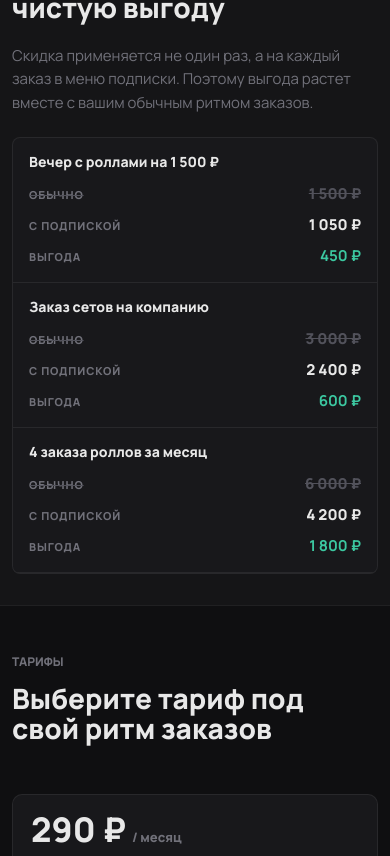
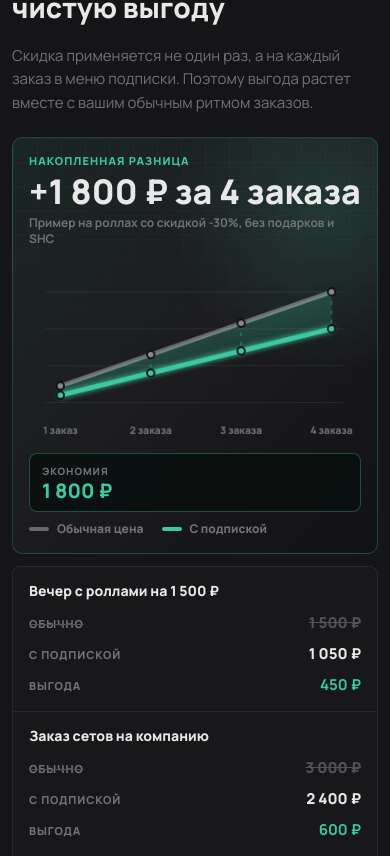
Before and after one commit to Roman72-186/miniapp-sushii, a React (Create React App) app: page / in a window 390 px wide. Shown: the part 1828-2684 px from the top of the page. Built offline with nearby package versions, Linux system fonts and the light colour scheme.

Commit message:
feat(landing): добавить график экономии подписки

```diff
--- a/src/LandingPage.js
+++ b/src/LandingPage.js
@@ -55,6 +55,20 @@ const savings = [
   { label: 'Заказ сетов на компанию', regular: '3 000 ₽', subscriber: '2 400 ₽', profit: '600 ₽' },
   { label: '4 заказа роллов за месяц', regular: '6 000 ₽', subscriber: '4 200 ₽', profit: '1 800 ₽' },
 ];
+
+const savingsCurve = [
+  { label: '1 заказ', regular: '1 500 ₽', subscriber: '1 050 ₽', profit: '+450 ₽', x: 34, regularY: 142, subscriberY: 152 },
+  { label: '2 заказа', regular: '3 000 ₽', subscriber: '2 100 ₽', profit: '+900 ₽', x: 132, regularY: 108, subscriberY: 128 },
+  { label: '3 заказа', regular: '4 500 ₽', subscriber: '3 150 ₽', profit: '+1 350 ₽', x: 230, regularY: 74, subscriberY: 104 },
+  { label: '4 заказа', regular: '6 000 ₽', subscriber: '4 200 ₽', profit: '+1 800 ₽', x: 328, regularY: 40, subscriberY: 80 },
+];
+
+const regularLine = savingsCurve.map((point) => `${point.x},${point.regularY}`).join(' ');
+const subscriberLine = savingsCurve.map((point) => `${point.x},${point.subscriberY}`).join(' ');
+const savingsArea = [
+  ...savingsCurve.map((point) => `${point.x},${point.regularY}`),
+  ...[...savingsCurve].reverse().map((point) => `${point.x},${point.subscriberY}`),
+].join(' ');
 
 const tariffs = [
   {
@@ -206,7 +220,7 @@ function LandingPage() {
     : { href: '/login', label: userLoading ? 'Проверяем' : 'Войти' };
   const primaryCta = hadSubscription
       ? { href: '#tariffs', label: 'Продлить подписку' }
-      : { href: '#tariffs', label: 'Посчитать выгоду' };
+      : { href: '#economy', label: 'Посчитать выгоду' };
   const secondaryCta = hadSubscription
       ? { href: '/profile', label: 'Проверить профиль' }
       : { href: '/discount-shop', label: 'Меню подписки' };
@@ -255,9 +269,16 @@ function LandingPage() {
     onScroll();
     window.addEventListener('scroll', onScroll, { passive: true });
 
+    const hashScrollTimer = window.setTimeout(() => {
+      const hash = window.location.hash.slice(1);
+      if (!hash) return;
+      document.getElementById(hash)?.scrollIntoView({ block: 'start' });
+    }, 80);
+
     return () => {
       document.body.classList.remove('shop-body');
       window.removeEventListener('scroll', onScroll);
+      window.clearTimeout(hashScrollTimer);
       if (observer) observer.disconnect();
     };
   }, []);
@@ -285,6 +306,7 @@ function LandingPage() {
         </a>
         <nav className="landing-nav__links" aria-label="Основные разделы">
           <a href="#benefits">Выгоды</a>
+          <a href="#economy">Экономия</a>
           <a href="#tariffs">Тарифы</a>
           <a href="#faq">Вопросы</a>
         </nav>
@@ -337,7 +359,7 @@ function LandingPage() {
         </div>
       </section>
 
-      <section className="landing-section landing-section--savings landing-reveal" aria-labelledby="savings-title">
+      <section className="landing-section landing-section--savings landing-reveal" id="economy" aria-labelledby="savings-title">
         <div className="landing-section__inner landing-savings">
           <div className="landing-reveal">
             <p className="landing-section__eyebrow">Экономика подписки</p>
@@ -347,7 +369,57 @@ function LandingPage() {
               Поэтому выгода растет вместе с вашим обычным ритмом заказов.
             </p>
           </div>
-          <div className="landing-savings__table landing-reveal" style={{ '--reveal-delay': '120ms' }} aria-label="Примеры экономии">
+          <div className="landing-savings__visual landing-reveal" style={{ '--reveal-delay': '120ms' }}>
+            <figure className="landing-savings-chart" aria-labelledby="savings-chart-title">
+              <figcaption>
+                <span>Накопленная разница</span>
+                <strong id="savings-chart-title">+1 800 ₽ за 4 заказа</strong>
+                <small>Пример на роллах со скидкой -30%, без подарков и SHC</small>
+              </figcaption>
+              <div className="landing-savings-chart__canvas">
+                <svg viewBox="0 0 360 206" role="img" aria-label="График сравнения обычной цены и цены с подпиской">
+                  <defs>
+                    <linearGradient id="landingSavingArea" x1="0" x2="1" y1="0" y2="1">
+                      <stop offset="0%" stopColor="rgba(60, 200, 161, 0.42)" />
+                      <stop offset="100%" stopColor="rgba(60, 200, 161, 0.05)" />
+                    </linearGradient>
+                    <filter id="landingSavingGlow" x="-20%" y="-20%" width="140%" height="140%">
+                      <feGaussianBlur stdDeviation="3" result="blur" />
+                      <feMerge>
+                        <feMergeNode in="blur" />
+                        <feMergeNode in="SourceGraphic" />
+                      </feMerge>
+                    </filter>
+                  </defs>
+                  <g className="landing-savings-chart__grid" aria-hidden="true">
+                    <line x1="18" y1="40" x2="342" y2="40" />
+                    <line x1="18" y1="80" x2="342" y2="80" />
+                    <line x1="18" y1="120" x2="342" y2="120" />
+                    <line x1="18" y1="160" x2="342" y2="160" />
+                  </g>
+                  <polygon className="landing-savings-chart__area" points={savingsArea} />
+                  <polyline className="landing-savings-chart__line landing-savings-chart__line--regular" points={regularLine} />
+                  <polyline className="landing-savings-chart__line landing-savings-chart__line--subscriber" points={subscriberLine} />
+                  {savingsCurve.map((point, index) => (
+                    <g className="landing-savings-chart__point" key={point.label} style={{ '--point-delay': `${index * 90}ms` }}>
+                      <line x1={point.x} y1={point.regularY} x2={point.x} y2={point.subscriberY} />
+                      <circle cx={point.x} cy={point.regularY} r="4" className="landing-savings-chart__dot landing-savings-chart__dot--regular" />
+                      <circle cx={point.x} cy={point.subscriberY} r="4" className="landing-savings-chart__dot landing-savings-chart__dot--subscriber" />
+                      <text x={point.x} y="194" textAnchor="middle">{point.label}</text>
+                    </g>
+                  ))}
+                </svg>
+                <div className="landing-savings-chart__callout">
+                  <span>экономия</span>
+                  <strong>1 800 ₽</strong>
+                </div>
+              </div>
+              <div className="landing-savings-chart__legend">
+                <span><i className="landing-savings-chart__mark landing-savings-chart__mark--regular" />Обычная цена</span>
+                <span><i className="landing-savings-chart__mark landing-savings-chart__mark--subscriber" />С подпиской</span>
+              </div>
+            </figure>
+            <div className="landing-savings__table" aria-label="Примеры экономии">
               {savings.map((row, index) => (
                 <div className="landing-saving-row" key={row.label} style={{ '--row-index': index }}>
                   <span className="landing-saving-row__label">{row.label}</span>
@@ -360,6 +432,7 @@ function LandingPage() {
                 <span>обычная цена</span>
                 <span>с подпиской</span>
                 <span>выгода</span>
+              </div>
             </div>
           </div>
         </div>
--- a/src/shop-v2.css
+++ b/src/shop-v2.css
@@ -1873,6 +1873,203 @@ html:has(.landing-page) {
   transition: border-color 0.18s ease-out, background 0.18s ease-out;
 }
 
+.landing-savings__visual {
+  display: grid;
+  gap: 12px;
+}
+
+.landing-savings-chart {
+  position: relative;
+  margin: 0;
+  padding: 20px;
+  border: 1px solid rgba(60, 200, 161, 0.24);
+  border-radius: 10px;
+  overflow: hidden;
+  background:
+    radial-gradient(circle at 86% 18%, rgba(60, 200, 161, 0.16), transparent 34%),
+    linear-gradient(135deg, rgba(60, 200, 161, 0.08), rgba(255, 255, 255, 0.02) 48%, rgba(15, 15, 17, 0.72)),
+    var(--v3-surface);
+}
+
+.landing-savings-chart::before {
+  content: "";
+  position: absolute;
+  inset: 0;
+  pointer-events: none;
+  background-image:
+    linear-gradient(rgba(255,255,255,0.035) 1px, transparent 1px),
+    linear-gradient(90deg, rgba(255,255,255,0.03) 1px, transparent 1px);
+  background-size: 24px 24px;
+  mask-image: linear-gradient(180deg, rgba(0,0,0,0.75), transparent 86%);
+}
+
+.landing-savings-chart figcaption {
+  position: relative;
+  z-index: 1;
+  display: grid;
+  gap: 6px;
+  margin-bottom: 8px;
+}
+
+.landing-savings-chart figcaption span {
+  color: var(--v3-accent);
+  font-size: 11px;
+  font-weight: 900;
+  text-transform: uppercase;
+  letter-spacing: 0.1em;
+}
+
+.landing-savings-chart figcaption strong {
+  color: var(--v3-text);
+  font-size: clamp(28px, 5vw, 42px);
+  line-height: 1;
+  font-weight: 900;
+}
+
+.landing-savings-chart figcaption small {
+  color: var(--v3-muted);
+  font-size: 12px;
+  line-height: 1.35;
+  font-weight: 700;
+}
+
+.landing-savings-chart__canvas {
+  position: relative;
+  z-index: 1;
+  margin-top: 8px;
+}
+
+.landing-savings-chart svg {
+  display: block;
+  width: 100%;
+  height: auto;
+  overflow: visible;
+}
+
+.landing-savings-chart__grid line {
+  stroke: rgba(255, 255, 255, 0.07);
+  stroke-width: 1;
+}
+
+.landing-savings-chart__area {
+  fill: url(#landingSavingArea);
+  opacity: 0;
+  animation: landing-chart-area 0.82s cubic-bezier(0.22, 1, 0.36, 1) 0.32s forwards;
+}
+
+.landing-savings-chart__line {
+  fill: none;
+  stroke-width: 5;
+  stroke-linecap: round;
+  stroke-linejoin: round;
+  stroke-dasharray: 420;
+  stroke-dashoffset: 420;
+  animation: landing-chart-draw 1.05s cubic-bezier(0.22, 1, 0.36, 1) forwards;
+}
+
+.landing-savings-chart__line--regular {
+  stroke: rgba(255, 255, 255, 0.34);
+}
+
+.landing-savings-chart__line--subscriber {
+  stroke: var(--v3-accent);
+  filter: url(#landingSavingGlow);
+  animation-delay: 0.12s;
+}
+
+.landing-savings-chart__point {
+  opacity: 0;
+  animation: landing-chart-point 0.34s ease-out calc(0.72s + var(--point-delay, 0ms)) forwards;
+}
+
+.landing-savings-chart__point line {
+  stroke: rgba(60, 200, 161, 0.34);
+  stroke-width: 2;
+  stroke-dasharray: 4 6;
+}
+
+.landing-savings-chart__dot {
+  stroke: #101013;
+  stroke-width: 2;
+}
+
+.landing-savings-chart__dot--regular {
+  fill: #8A8A92;
+}
+
+.landing-savings-chart__dot--subscriber {
+  fill: var(--v3-accent);
+}
+
+.landing-savings-chart text {
+  fill: var(--v3-muted);
+  font-size: 11px;
+  font-weight: 800;
+}
+
+.landing-savings-chart__callout {
+  position: absolute;
+  right: 6px;
+  top: 26%;
+  min-width: 118px;
+  padding: 10px 12px;
+  border: 1px solid rgba(60, 200, 161, 0.34);
+  border-radius: 8px;
+  background: rgba(10, 16, 15, 0.86);
+  backdrop-filter: blur(12px);
+  -webkit-backdrop-filter: blur(12px);
+}
+
+.landing-savings-chart__callout span {
+  display: block;
+  color: var(--v3-muted);
+  font-size: 10px;
+  font-weight: 900;
+  text-transform: uppercase;
+  letter-spacing: 0.1em;
+}
+
+.landing-savings-chart__callout strong {
+  display: block;
+  margin-top: 3px;
+  color: var(--v3-accent);
+  font-size: 22px;
+  line-height: 1;
+  font-weight: 900;
+}
+
+.landing-savings-chart__legend {
+  position: relative;
+  z-index: 1;
+  display: flex;
+  flex-wrap: wrap;
+  gap: 12px 18px;
+  margin-top: 8px;
+  color: var(--v3-muted);
+  font-size: 12px;
+  font-weight: 800;
+}
+
+.landing-savings-chart__legend span {
+  display: inline-flex;
+  align-items: center;
+  gap: 8px;
+}
+
+.landing-savings-chart__mark {
+  width: 20px;
+  height: 4px;
+  border-radius: 999px;
+}
+
+.landing-savings-chart__mark--regular {
+  background: rgba(255, 255, 255, 0.34);
+}
+
+.landing-savings-chart__mark--subscriber {
+  background: var(--v3-accent);
+}
+
 .landing-saving-row {
   display: grid;
   grid-template-columns: minmax(0, 1.35fr) 0.7fr 0.7fr 0.6fr;
@@ -1922,6 +2119,34 @@ html:has(.landing-page) {
 
 .landing-savings__legend::before {
   content: "";
+}
+
+@keyframes landing-chart-draw {
+  to {
+    stroke-dashoffset: 0;
+  }
+}
+
+@keyframes landing-chart-area {
+  from {
+    opacity: 0;
+    transform: translateY(8px);
+  }
+  to {
+    opacity: 1;
+    transform: translateY(0);
+  }
+}
+
+@keyframes landing-chart-point {
+  from {
+    opacity: 0;
+    transform: translateY(5px) scale(0.92);
+  }
+  to {
+    opacity: 1;
+    transform: translateY(0) scale(1);
+  }
 }
 
 .landing-tariffs {
@@ -2380,6 +2605,25 @@ html:has(.landing-page) {
     gap: 22px;
   }
 
+  .landing-savings-chart {
+    padding: 16px;
+    border-radius: 10px;
+  }
+
+  .landing-savings-chart figcaption strong {
+    font-size: clamp(26px, 9vw, 34px);
+  }
+
+  .landing-savings-chart__callout {
+    position: static;
+    width: 100%;
+    margin-top: 8px;
+  }
+
+  .landing-savings-chart__callout strong {
+    font-size: 20px;
+  }
+
   .landing-savings > div:first-child p {
     font-size: 15px;
     line-height: 1.58;
@@ -2495,14 +2739,23 @@ html:has(.landing-page) {
   .landing-flow li,
   .landing-faq article,
   .landing-btn,
-  .landing-tariff button {
+  .landing-tariff button,
+  .landing-savings-chart__area,
+  .landing-savings-chart__line,
+  .landing-savings-chart__point {
     animation: none !important;
     transition: none !important;
     transform: none !important;
     filter: none !important;
   }
 
-  .landing-reveal {
+  .landing-reveal,
+  .landing-savings-chart__area,
+  .landing-savings-chart__point {
     opacity: 1 !important;
   }
-}
+
+  .landing-savings-chart__line {
+    stroke-dashoffset: 0 !important;
+  }
+}
```
Lines whose indentation alone changed are shown as unchanged.
